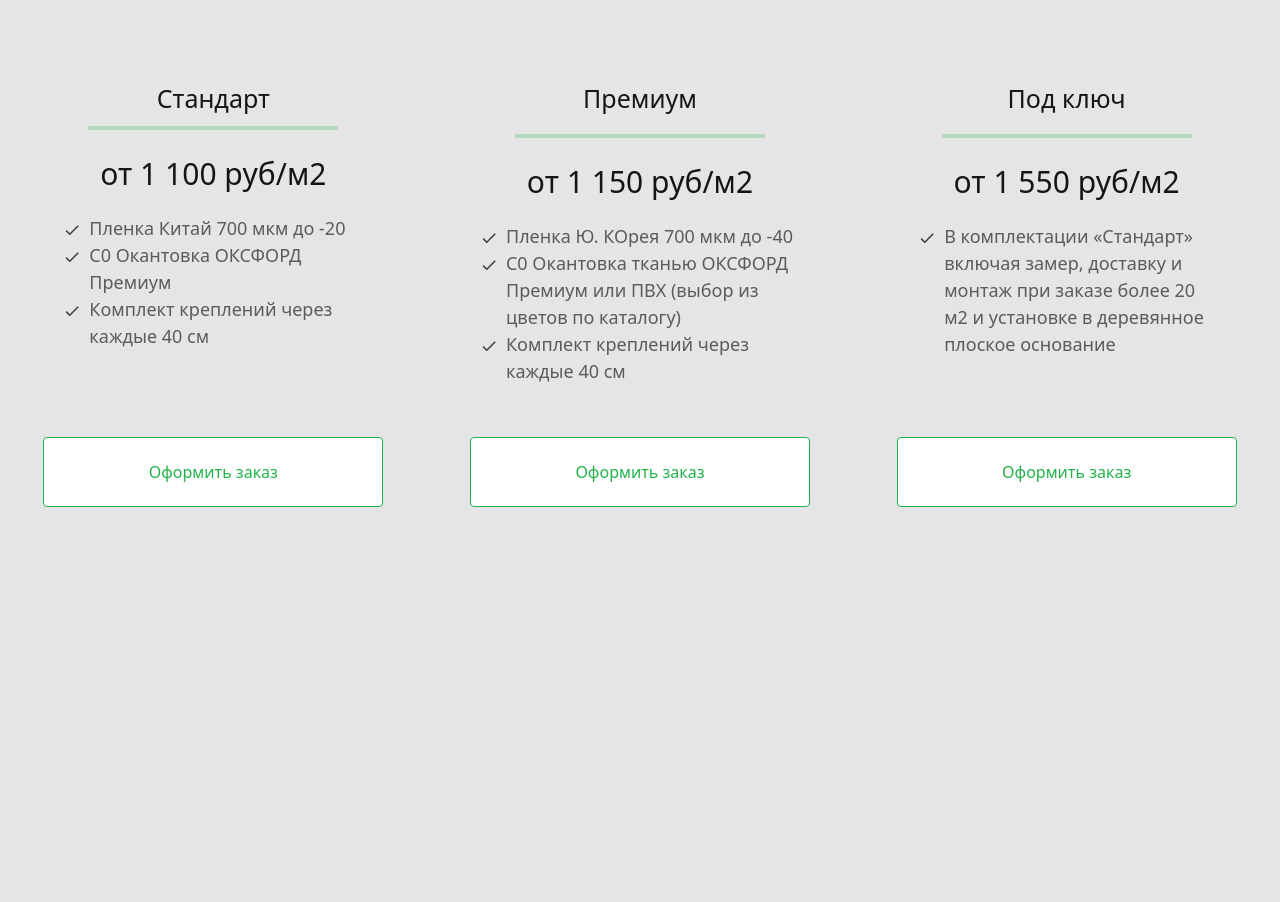
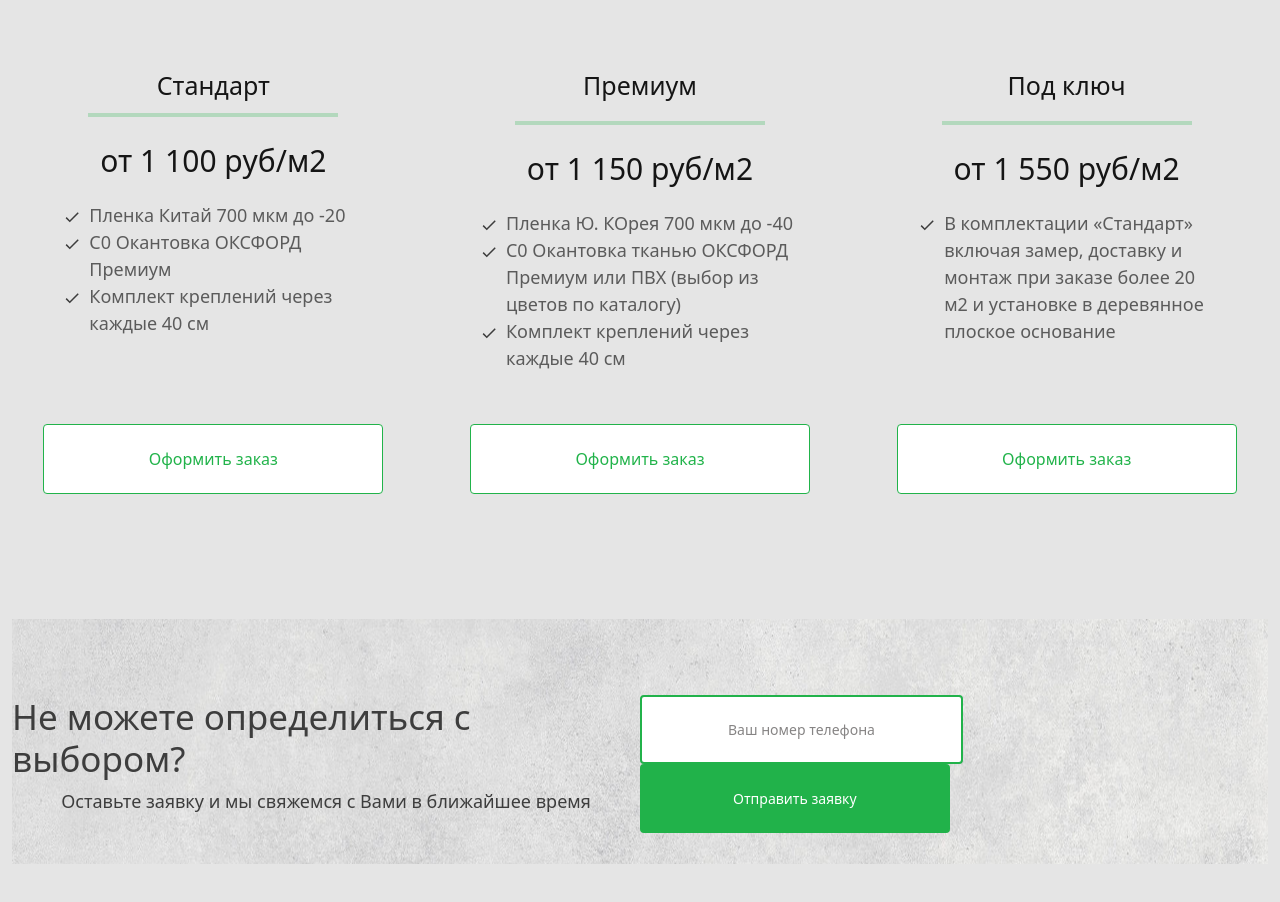
Before and after one commit to RafoBunyatyan/Soft-Windows__Figma, a React (Create React App) app: page / in a window 1280 px wide. Shown: the part 1292-2194 px from the top of the page. Before the commit the page ends 1879 px from the top, so only its background shows below. Built offline with nearby package versions, Linux system fonts and the light colour scheme.

Commit message:
mew commit

```diff
--- a/src/App.js
+++ b/src/App.js
@@ -1,17 +1,18 @@
 import React from "react";
 import "./App.css";
 import NavBar from "./components/NavBar/NavBar";
-import SoftWindows from "./components/SoftWindows/SoftWindows";
-import BuyWindows from "./components/BuyWindows/BuyWindows";
+import Soft_Windows from "./components/SoftWindows/Soft_Windows";
+import Buy_Windows from "./components/BuyWindows/Buy_Windows";
+import Post_Link from "./components/PostLink/Post_Link";
 
 
 function App() {
 	return (
 		<>
 			<NavBar />
-			<SoftWindows />
-			<BuyWindows />
-
+			<Soft_Windows />
+			<Buy_Windows />
+			<Post_Link />
 		</>
 	);
 };
--- a/src/components/BuyWindows/BuyWindows.js
+++ b/src/components/BuyWindows/Buy_Windows.js
@@ -1,20 +1,20 @@
 import React from "react";
-import "./BuyWindows.css";
+import "./Buy_Windows.css";
 import { Button, Container, Col, Row } from "react-bootstrap";
 import Icon, { Stack } from '@mdi/react';
 import { mdiCheck } from '@mdi/js';
 
-function BuyWindows() {
+function Buy_Windows() {
 	return (
 		<>
-			<Container fluid className="myContainer" style={{ marginTop: "6rem", maxWidth: '1440px', padding: '0', }}>
+			<Container fluid className="myContainer" style={{ maxWidth: '1600px', marginTop: "6rem", padding: '0', }}>
 				<Col className="myContainer_header" style={{ textAlign: "center", display: "flex", alignItems: "center", flexDirection: "column", flexWrap: "wrap", }}>
 					<h2 className="myContainer_title" style={{ fontSize: "40px", width: "100%", fontWeight: "700", maxWidth: "391px", }}>Купить мягкие окна</h2>
 					<p className="myContainer_text" style={{ margin: '0', fontSize: "18px", color: "#5b5b5b", width: "100%", maxWidth: "834px", }}>Мягкие окна ПВХ - это отличная альтернатива классическому остеклению. Простота монтажа, долговечность, недорогая стоимость мягких окон… У нас можно купить шторы из гибкого ПВХ недорого и без ущерба качеству.</p>
 				</Col>
 				<Row style={{ margin: '50px 0px 0px', }}>
 					<Col lg={4} style={{ width: "100%", maxWidth: "420px", display: "flex", flexDirection: "column", margin: "40px auto", alignItems: "center", flexWrap: "wrap", }}>
-						<h3 className="myContainer_title_sub" style={{ fontSize: "25px", color: "#151515", margin: "0", }}>Стандарт</h3>
+						<h4 className="myContainer_title_sub" style={{ fontSize: "25px", color: "#151515", margin: "0", }}>Стандарт</h4>
 						<hr style={{ border: "2px solid #21b24a", width: "100%", maxWidth: "250px", margin: "0.8rem 0rem", }} />
 						<span style={{ fontSize: "30px", color: "#151515", margin: "0.5rem 0rem  1.2rem", }}>от 1 100 руб/м2</span>
 						<Col style={{ width: "100%", maxWidth: "300px", }}>
@@ -40,7 +40,7 @@ function BuyWindows() {
 						<Button className="myContainer_button" style={{ margin: '52px 0px 40px 0px', width: "100%", maxWidth: "340px", color: '#21B34A', border: '1px solid #21B34A', backgroundColor: '#fff', padding: '22px 10px', }}>Оформить заказ</Button>
 					</Col>
 					<Col lg={4} style={{ width: "100%", maxWidth: "420px", display: "flex", flexDirection: "column", margin: "40px auto", alignItems: "center", flexWrap: "wrap", }}>
-						<h3 className="myContainer_title_sub" style={{ fontSize: "25px", color: "#151515", }}>Премиум</h3>
+						<h4 className="myContainer_title_sub" style={{ fontSize: "25px", color: "#151515", }}>Премиум</h4>
 						<hr style={{ border: "2px solid #21b24a", width: "100%", maxWidth: "250px", margin: "0.8rem 0rem", }} />
 						<span style={{ fontSize: "30px", color: "#151515", margin: "0.5rem 0rem  1.2rem", }}>от 1 150 руб/м2</span>
 						<Col style={{ width: "100%", maxWidth: "320px", }}>
@@ -66,7 +66,7 @@ function BuyWindows() {
 						<Button className="myContainer_button" style={{ margin: '52px 0px 40px 0px', width: "100%", maxWidth: "340px", color: '#21B34A', border: '1px solid #21B34A', backgroundColor: '#fff', padding: '22px 10px', }}>Оформить заказ</Button>
 					</Col>
 					<Col lg={4} style={{ width: "100%", maxWidth: "420px", display: "flex", flexDirection: "column", margin: "40px auto", alignItems: "center", flexWrap: "wrap", }}>
-						<h3 className="container_title_sub" style={{ fontSize: "25px", color: "#151515", }}>Под ключ</h3>
+						<h4 className="container_title_sub" style={{ fontSize: "25px", color: "#151515", }}>Под ключ</h4>
 						<hr style={{ border: "2px solid #21b24a", width: "100%", maxWidth: "250px", margin: "0.8rem 0rem", }} />
 						<span style={{ fontSize: "30px", color: "#151515", margin: "0.5rem 0rem 1.2rem", }}>от 1 550 руб/м2</span>
 						<Col style={{ display: "flex", width: "100%", maxWidth: "297px", }}>
@@ -83,4 +83,4 @@ function BuyWindows() {
 	);
 };
 
-export default BuyWindows;
+export default Buy_Windows;
--- a/src/components/NavBar/NavBar.js
+++ b/src/components/NavBar/NavBar.js
@@ -29,7 +29,7 @@ function NavBar() {
 							<Nav.Link href="#Контакты">Контакты</Nav.Link>
 						</Nav>
 					</Navbar.Collapse>
-					<Button className="myButton" style={{ padding: "14px 20px", maxWidth: "200px", border: "1px solid #21b34a", color: "#21b24a", backgroundColor: "#363636", display: "flex", alignItems: "center", justifyContent: "center", }}>
+					<Button className="myButton" style={{ padding: "14px 20px", maxWidth: "204px", border: "1px solid #21b34a", color: "#21b24a", backgroundColor: "#363636", display: "flex", alignItems: "center", justifyContent: "center", }}>
 						<Icon style={{ paddingRight: "0.15rem", height: "20px", }} path={mdiPhone} />
 						<span>+7 (499) 277 23 26</span>
 					</Button>
--- /dev/null
+++ b/src/components/PostLink/Post_Link.css
@@ -0,0 +1,12 @@
+.aside_numberButton:hover {
+  background-color: #21b24a !important;
+  color: #f9f9f9 !important;
+}
+
+.aside_PostButton:hover {
+  background-color: #fff !important;
+  color: #21b24a !important;
+}
+
+@media (max-width: 1200px) {
+}
--- /dev/null
+++ b/src/components/PostLink/Post_Link.js
@@ -0,0 +1,28 @@
+import React from "react";
+import './Post_Link.css';
+import Rectangle from '../../assets/images/Rectangle_100.png';
+import { Button, Col, Row, Container, Image } from "react-bootstrap";
+
+function Post_Link() {
+	return (
+		<>
+			<Container className='' style={{ margin: '45px auto', maxWidth: '1600px', padding: '0', }}>
+				<Row style={{ display: 'flex', alignItems: 'center', margin: '10px auto', }}>
+					<Image className='aside_img' src={Rectangle} alt='Rectangle!' style={{ maxWidth: '1600px', height: '245px', }} />
+					<Col style={{ marginTop: '-200px', display: 'flex', alignItems: 'center', }}>
+						<Col style={{ display: 'flex', alignItems: 'center', flexDirection: 'column', padding: '0', }}>
+							<h3 className='' style={{ fontSize: '35px', }}>Не можете определиться с выбором?</h3>
+							<p className='' style={{ fontSize: '18px', }}>Оставьте заявку и мы свяжемся с Вами в ближайшее время</p>
+						</Col>
+						<Col style={{}}>
+							<Button className='aside_numberButton' style={{ border: "2px solid #21b24a", color: '#868484', backgroundColor: '#fff', padding: '22px 86px', fontSize: "14px", }}>Ваш номер телефона</Button>
+							<Button className='aside_PostButton' style={{ border: "2px solid #21b24a", color: '#fff', backgroundColor: '#21B24A', padding: '22px 91px', fontSize: "14px", }}>Отправить заявку</Button>
+						</Col>
+					</Col>
+				</Row>
+			</Container>
+		</>
+	);
+};
+
+export default Post_Link;
--- a/src/components/SoftWindows/SoftWindows.css
+++ b/src/components/SoftWindows/Soft_Windows.css
@@ -32,7 +32,7 @@
 
 @media (max-width: 700px) {
   .header_img {
-    height: 385px !important;
+    height: 390px !important;
     opacity: 0.7 !important;
     margin-top: -25px !important;
   }
--- a/src/components/SoftWindows/SoftWindows.js
+++ b/src/components/SoftWindows/Soft_Windows.js
@@ -1,14 +1,14 @@
 import React from "react";
 import { Button, Col, Container, Image } from "react-bootstrap";
-import "./SoftWindows.css";
+import "./Soft_Windows.css";
 import SHukaturka from "../../assets/images/shukaturka-min 1.png";
 import Icon, { Stack } from '@mdi/react';
 import { mdiCheck } from '@mdi/js';
 
-function SoftWindows() {
+function Soft_Windows() {
 	return (
 		<>
-			<Container fluid style={{ position: "relative", padding: "0rem", }} >
+			<Container fluid style={{ maxWidth: "1600px", position: "relative", padding: "0rem", }} >
 				<Image className="header_img" src={SHukaturka} alt="SHukaturka!" style={{ marginTop: "-50px", width: "100%", padding: "0rem", }} />
 				<Col className="header" style={{ padding: "0rem 0.35rem", position: "absolute", top: "53%", left: "50%", transform: "translate(-50%, -50%)", width: "750px", }}>
 					<h1 className="header_title" style={{ padding: "0rem 0.5rem", fontSize: "60px", fontWeight: "700", }}>Мягкие окна под ключ <br />
@@ -29,4 +29,4 @@ function SoftWindows() {
 	);
 };
 
-export default SoftWindows;
+export default Soft_Windows;
```
Also changed, not shown: src/assets/images/Rectangle_100.png (added), src/components/BuyWindows/Buy_Windows.css (renamed from src/components/BuyWindows/BuyWindows.css).
